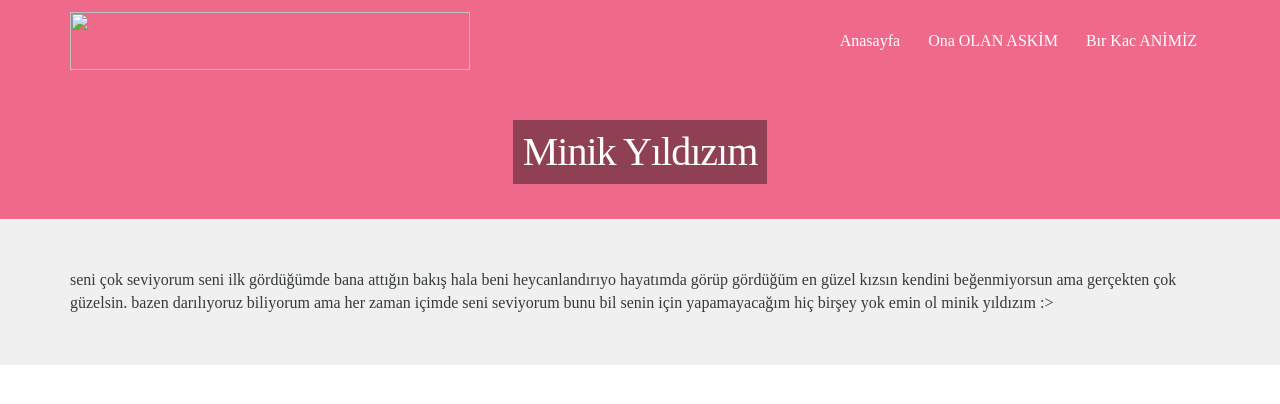
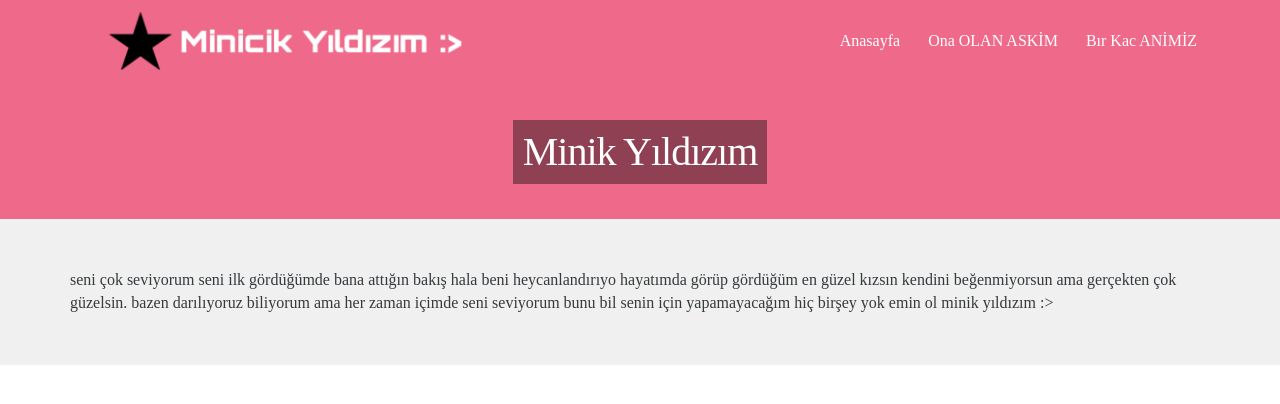
Before and after one commit to YzLphy/eylulyayiz, a plain HTML site: page biz-kimiz.html in a window 1280 px wide. Drawn offline with Linux system fonts and the light colour scheme; some packages are replaced by stand-ins of ours; files that its build step writes are made by us from their sources; files whose address does not match are found by name; a web font is replaced by a local one.

Commit message:
Add files via upload

```diff
--- a/biz-kimiz.html
+++ b/biz-kimiz.html
@@ -113,7 +113,7 @@ Sys.WebForms.PageRequestManager._initialize('ctl00$ScriptManager1', 'aspnetForm'
   <div class="header-row">
     <div class="header-column">
       <div class="header-logo">
-        <p><a href="index.html"><img alt="" src="site_document/files/resim/0PJTSPHSElogo-9vxfoiyh.png" style="width: 400px; height: 58px;" /></a></p>
+        <p><a href="index.html"><img alt="" src="0PJTSPHSElogo-9vxfoiyh.png" style="width: 400px; height: 58px;" /></a></p>
 
       </div>
     </div>
```
